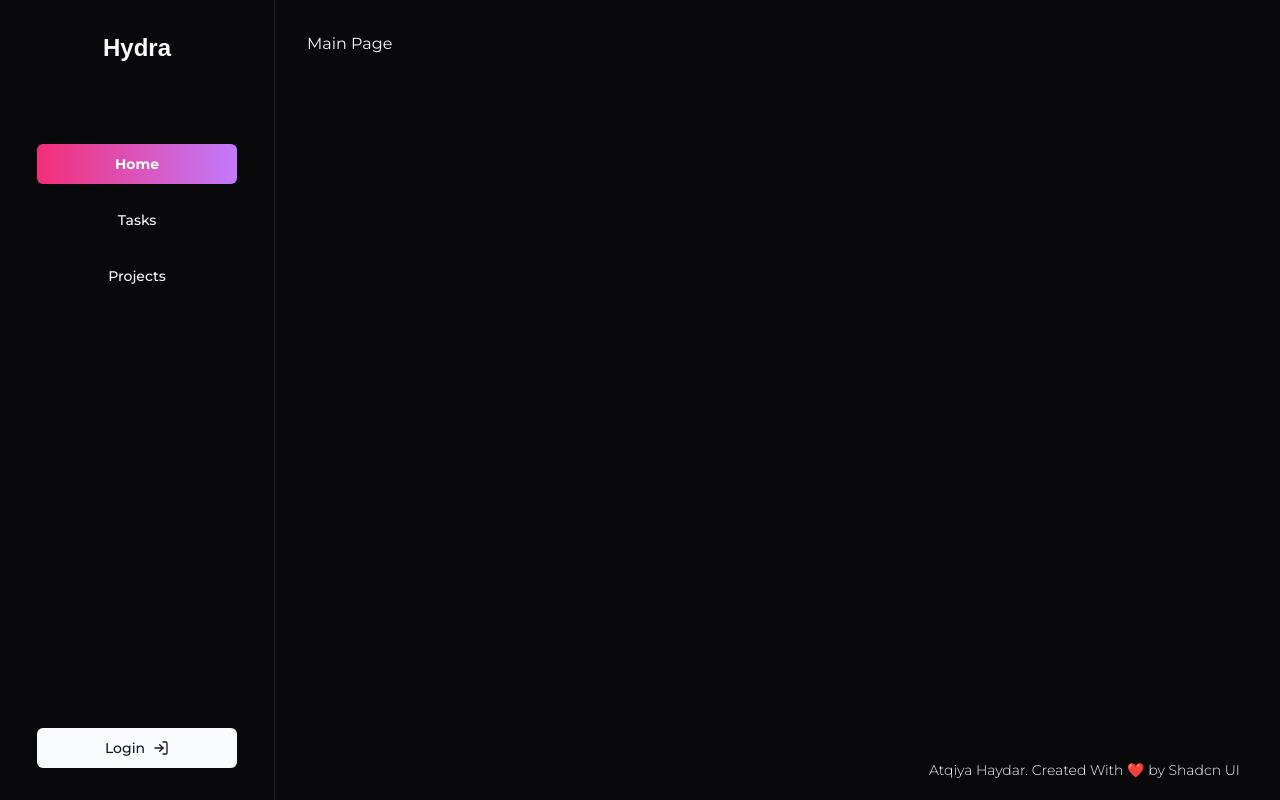
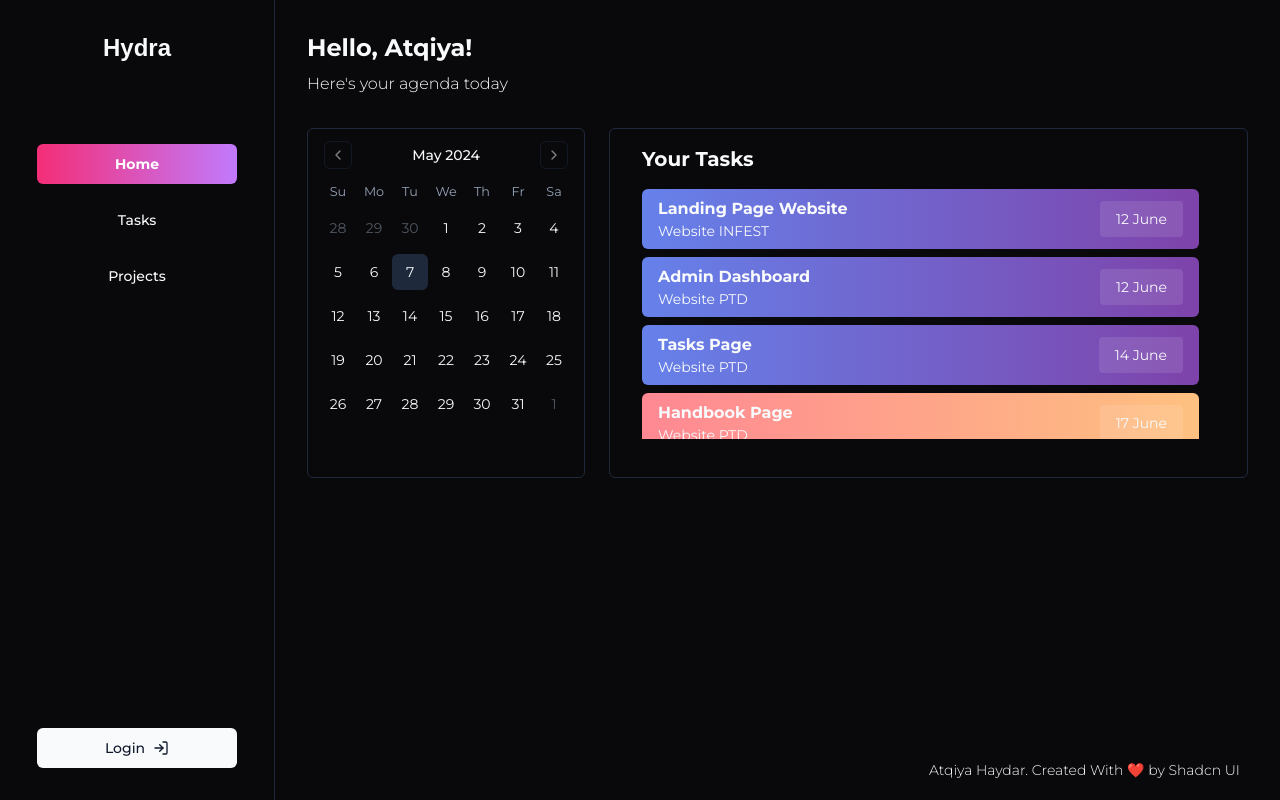
Before and after one commit to AtqiyaHaydar/Hydra, a Next.js app: page / in a window 1280 px wide. Built offline with nearby package versions, Linux system fonts and the light colour scheme.

Commit message:
feat: add tasks per date

```diff
--- a/app/page.tsx
+++ b/app/page.tsx
@@ -1,9 +1,110 @@
-import Sidebar from "@/components/Sidebar";
+"use client"
+
+import { useEffect, useState } from "react";
+import { Calendar } from "@/components/ui/calendar";
+import NotificationsCard from "@/components/NotificationsCard";
+import { ScrollArea } from "@/components/ui/scroll-area";
+
+// Dummy data
+const tasks = [
+  {
+    date: 12,
+    month: 5,
+    task: "Landing Page Website",
+    project: "Website INFEST"
+  },
+  {
+    date: 12,
+    month: 5,
+    task: "Admin Dashboard",
+    project: "Website PTD"
+  },
+  {
+    date: 14,
+    month: 5,
+    task: "Tasks Page",
+    project: "Website PTD"
+  },
+  {
+    date: 17,
+    month: 5,
+    task: "Handbook Page",
+    project: "Website PTD"
+  },
+  {
+    date: 20,
+    month: 5,
+    task: "Subject Page Design",
+    project: "Website PTD"
+  }
+]
 
 export default function Home() {
+  const [date, setDate] = useState<Date | undefined>()
+
+  const formatDate = (date: Date | undefined) => {
+    if (!date) return null;
+
+    const day = date.getDate();
+    const monthNames = [
+      'January', 'February', 'March', 'April', 'May', 'June',
+      'July', 'August', 'September', 'October', 'November', 'December'
+    ];
+    const monthIndex = date.getMonth();
+    const year = date.getFullYear();
+
+    return `${day} ${monthNames[monthIndex]} ${year}`;
+  };
+
   return (
-    <main className="wrapper">
-      Main Page
+    <main className="wrapper space-y-8">
+      <div className="space-y-2">
+        <h1 className="font-bold text-2xl">Hello, Atqiya!</h1>
+        <p className="font-light">Here's your agenda today</p>
+      </div>
+
+      <div className="flex flex-row gap-x-6">
+        <Calendar
+          mode="single"
+          selected={date}
+          onSelect={setDate}
+          className="rounded-md border w-[280px] h-[350px]"
+        />
+        <div className="rounded-md border py-4 px-8 w-full min-w-[500px] flex flex-col gap-y-4">
+          <h3 className="font-bold text-xl">Your Tasks {date && "Deadline on : " + formatDate(date)} </h3>
+          <ul className="overflow-hidden">
+            <ScrollArea className="overflow-hidden h-[250px]">
+            {date !== undefined ?
+              tasks
+                .filter(task => task.date === date.getDate() && task.month === date.getMonth() + 1)
+                .map((task, index) => (
+                  <li key={index} className="mb-2">
+                    <NotificationsCard
+                      date={task.date}
+                      month={task.month}
+                      task={task.task}
+                      project={task.project}
+                      backgroundColor={task.date - new Date().getDate() <= 7 ? "bg-gradient-to-r gradient-3" : "bg-gradient-to-l gradient-2"}
+                    />
+                  </li>
+                ))
+              : tasks.map((task, index) => (
+                  <li key={index} className="mb-2">
+                    <NotificationsCard
+                      date={task.date}
+                      month={task.month}
+                      task={task.task}
+                      project={task.project}
+                      backgroundColor={task.date - new Date().getDate() <= 7 ? "bg-gradient-to-r gradient-3" : "bg-gradient-to-l gradient-2"}
+                    />
+                  </li>
+                ))
+            }
+            </ScrollArea>
+          </ul>
+        </div>
+      </div>
+
     </main>
   );
 }
--- /dev/null
+++ b/components/NotificationsCard.tsx
@@ -0,0 +1,35 @@
+import React from 'react'
+import { cn } from '@/lib/utils'
+
+
+interface NotificationsCardI {
+  date: number
+  month: number
+  task: string
+  project: string
+  backgroundColor: string
+}
+
+const NotificationsCard = ({ date, month, task, project, backgroundColor } : NotificationsCardI) => {
+  const convertMonth = (month: number) => {
+    const monthNames = [
+      'January', 'February', 'March', 'April', 'May', 'June',
+      'July', 'August', 'September', 'October', 'November', 'December'
+    ];
+
+    return monthNames[month]
+  }
+
+  return (
+    <div className={cn('rounded-md py-2 px-4 flex flex-roq justify-between items-center mr-4', backgroundColor)}>
+      <div>
+        <h1 className='font-bold'>{task}</h1>
+        <p className='text-sm'>{project}</p>
+      </div>
+
+      <p className='text-sm bg-white/10 rounded-sm p-2 px-4'>{date} {convertMonth(month)}</p>
+    </div>
+  )
+}
+
+export default NotificationsCard
--- a/components/Sidebar.tsx
+++ b/components/Sidebar.tsx
@@ -6,20 +6,17 @@ import { LogIn } from 'lucide-react'
 
 const Sidebar = () => {
   return (
-    <div className='px-4 py-8 fixed left-0 top-0 w-[275px] h-screen border-r border-white/10 flex flex-col items-center bg-dark gap-20'>
-      {/* Header */}
+    <div className='px-4 py-8 fixed left-0 top-0 w-[275px] h-screen border-r flex flex-col items-center bg-dark gap-20'>
       <h1 className='w-full text-center font-bold text-2xl font-ethnocentric'>
         <Link href="/">
           Hydra
         </Link>
       </h1>
 
-      {/* Nav Items */}
       <div className='flex-1 w-full'>
        <NavItems />
       </div>
 
-      {/* Footer */}
       <Button className='w-[200px] flex items-center gap-x-2 hover:gap-x-4 transition-all'>
         Login  <LogIn size={16} />
       </Button>
```
